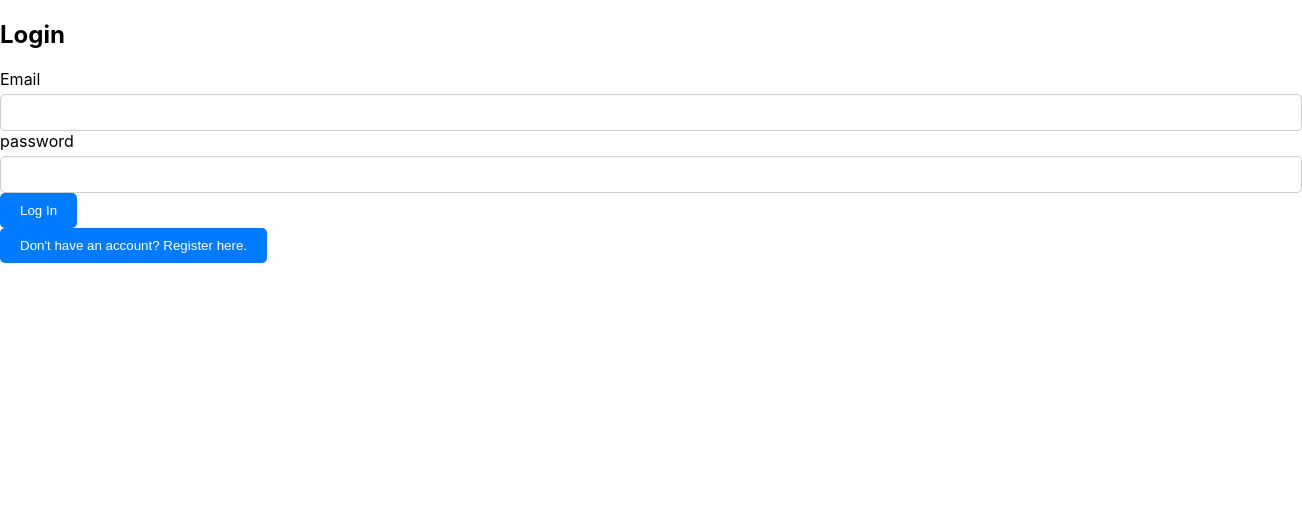
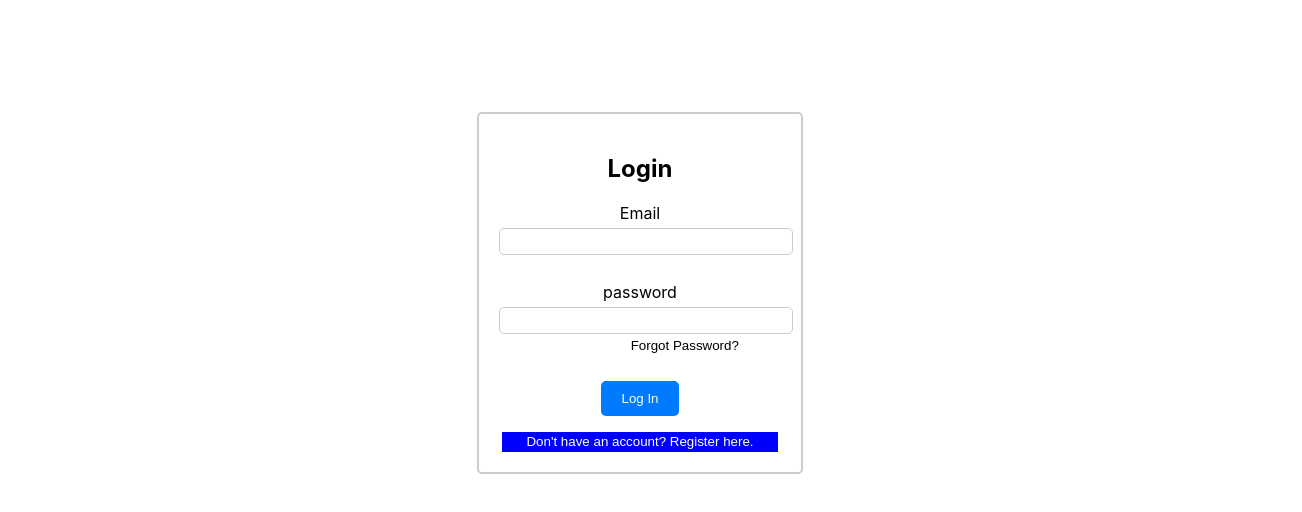
Before and after one commit to NidhiMehendale/Mail-box-Client, a React (Create React App) app: page / in a window 1280 px wide. Shown: the top 512 px of the page, 1302 px wide, since content can reach past the window. Built offline with nearby package versions, Linux system fonts and the light colour scheme.

Commit message:
Login Screen

```diff
--- a/package.json
+++ b/package.json
@@ -9,9 +9,12 @@
     "@testing-library/user-event": "^13.5.0",
     "bootstrap": "^5.3.1",
     "react": "^18.2.0",
+    "react-bootstrap": "^2.8.0",
     "react-dom": "^18.2.0",
+    "react-redux": "^8.1.2",
     "react-router-dom": "^5.3.0",
     "react-scripts": "5.0.1",
+    "redux": "^4.2.1",
     "web-vitals": "^2.1.4"
   },
   "scripts": {
--- a/src/App.js
+++ b/src/App.js
@@ -2,10 +2,11 @@ import React, { useState, Fragment } from "react";
 import Login from './components/startingPage/login';
 import Register from "./components/startingPage/Register";
 import { Route, Switch } from "react-router-dom";
-
-
+import Header from "./components/Header/Header";
+import { useSelector } from "react-redux";
 
 function App() {
+  const isLoggedIn = useSelector((state) => state.auth.isAuthenticated);
   const [currentForm, setCurrentForm] = useState('login');
 
   const toggleForm = (formName) => {
@@ -14,11 +15,18 @@ function App() {
 
   return (
     <Fragment>
+    {!isLoggedIn && (
+      <Route path="/login">
+      { currentForm === "login" ? <Login onFormSwitch={toggleForm} /> : <Register onFormSwitch={toggleForm} />}
+      </Route>
+    )}
       <Switch>
         <Route path="/" exact>
-
        { currentForm === "login" ? <Login onFormSwitch={toggleForm} /> : <Register onFormSwitch={toggleForm} />}
         </Route>
+        <Route path="/header">
+        <Header />
+      </Route>
         <Route path="/resetpassword" exact>
 
         </Route>
--- /dev/null
+++ b/src/components/Header/Header.js
@@ -0,0 +1,50 @@
+import React from "react";
+import { Container, Nav, Navbar } from "react-bootstrap";
+import { useDispatch, useSelector } from "react-redux";
+import { authActions } from "../store/authnetication";
+import { Link } from "react-router-dom";
+
+function Header() {
+  const dispatch = useDispatch();
+
+  const isLoggedIn = useSelector((state) => state.auth.isAuthenticated);
+
+  const logoutHandler = () => {
+    dispatch(authActions.logout());
+  };
+
+  return (
+    <Navbar>
+      <Container>
+        <Navbar.Brand
+          style={{
+            fontFamily: "sans-serif",
+            fontSize: "2rem",
+          }}
+        >
+          <h1
+          style={{textAlign:'center'}}
+          >
+            Mail Client Box
+          </h1>
+
+
+        <Nav className="me-auto m-6">
+
+          {!isLoggedIn && (
+            <Link
+              to="login"
+              className="text-light text-decoration-none m-2"
+              onClick={logoutHandler}
+            >
+              Logout
+            </Link>
+          )}
+        </Nav>
+        </Navbar.Brand>
+      </Container>
+    </Navbar>
+  );
+}
+
+export default Header;
--- a/src/components/startingPage/login.js
+++ b/src/components/startingPage/login.js
@@ -1,13 +1,16 @@
 import React, { useRef } from "react";
-import './login.module.css';
-//import { useHistory } from "react-router-dom";
-
+import classes  from './login.module.css';
+import { useHistory } from "react-router-dom";
+import { useDispatch } from "react-redux";
+import { authActions } from "../store/authnetication";
 
 const Login = (props) => {
 
-   // const history = useHistory();
+   const history = useHistory();
     const emailInputRef = useRef();
     const passwordInputRef = useRef();
+
+    const dispatch = useDispatch();
 
     const handleSubmit = (e) => {
         e.preventDefault();
@@ -43,9 +46,9 @@ const Login = (props) => {
             });
           }
         }).then(data => {
-             // authCtx.login(data.idToken);
              console.log("getdata", data);
-             // history.replace(replace);
+             dispatch(authActions.login({ token: data.idToken, email: data.email }))
+              history.replace('/header');
              window.location.reload();
 
         })
@@ -55,17 +58,26 @@ const Login = (props) => {
     };
 
     return (
-        <div className="auth-form-container">
+        <section className={classes['auth-form-container']}>
             <h2>Login</h2>
-            <form className="login-form" onSubmit={handleSubmit}>
+            <form onSubmit={handleSubmit}>
+            <div className={classes.control}>
                 <label htmlFor="email">Email</label>
                 <input  type="email"  id="email" ref={emailInputRef} required />
+            </div>
+            <div className={classes.control}>
                 <label htmlFor="password">password</label>
                 <input type="password" id="password"  ref={passwordInputRef} required/>
-                <button type="submit">Log In</button>
+                <button className={classes.forgotBtn}>Forgot Password?</button>
+            </div>
+
+                <div >
+
+                <button className={classes['auth-form-btn']}  type="submit">Log In</button>
+                </div>
             </form>
-            <button className="link-btn" onClick={() => props.onFormSwitch('register')}>Don't have an account? Register here.</button>
-        </div>
+            <button className={classes.toogle} onClick={() => props.onFormSwitch('register')}>Don't have an account? Register here.</button>
+        </section>
     )
 }
 
--- a/src/components/startingPage/login.module.css
+++ b/src/components/startingPage/login.module.css
@@ -1,25 +1,22 @@
 .auth-form-container {
-  max-width: 50%;
-  margin: 0 auto;
+  margin: 7rem auto;
+  width: 22%;
   padding: 20px;
   border: 2px solid #ccc;
   border-radius: 5px;
   text-align: center;
 }
 
-h2 {
+.auth-form-container h2 {
   margin-bottom: 20px;
 }
 
-.login-form {
-  text-align: left;
+.control {
+  margin-bottom: 27px;
 }
 
-.form-group {
-  margin-bottom: 20px;
-}
 
-label {
+.auth-form-container label {
   display: block;
   margin-bottom: 5px;
 }
@@ -27,12 +24,12 @@ label {
 input[type="email"],
 input[type="password"] {
   width: 100%;
-  padding: 10px;
+  padding: 5px;
   border: 1px solid #ccc;
   border-radius: 5px;
 }
 
-button {
+.auth-form-btn {
   background-color: #007bff;
   color: #fff;
   padding: 10px 20px;
@@ -41,16 +38,27 @@ button {
   cursor: pointer;
 }
 
-button:hover {
+.auth-form-container button:hover {
   background-color: #0056b3;
 }
 
-.link-btn {
-  color: #007bff;
-  text-decoration: underline;
-  cursor: pointer;
+.forgotBtn {
+  background-color: transparent;
+  color: black;
+  border: none;
+  margin-left: 5.6rem;
 }
 
-.link-btn:hover {
-  color: #0056b3;
+.toogle{
+  margin-top: 1rem;
+  background-color: blue;
+  color: white;
+  border: none;
+  padding: 0.15rem 1.5rem;
 }
+
+.toggle:hover {
+  background-color: transparent;
+  color:black
+
+}
--- /dev/null
+++ b/src/components/store/authnetication.js
@@ -0,0 +1,35 @@
+import { createSlice } from "@reduxjs/toolkit";
+
+
+const initialAuthState = {
+    token : localStorage.getItem('token'),
+    isAuthenticated : localStorage.getItem('isAuthenicated') === 'true',
+    userEmail : localStorage.getItem('email')
+}
+
+const authSlice = createSlice({
+    name : 'auth',
+    initialState : initialAuthState,
+    reducers : {
+        login(state, action) {
+            state.token = action.payload.token
+            state.userEmail = action.payload.email
+            state.isAuthenticated = true
+            localStorage.setItem('token', action.payload.token)
+            localStorage.setItem('email', action.payload.email)
+            localStorage.setItem('isAuthenticated', true)
+        },
+        logout(state) {
+            state.isAuthenticated = false
+            state.token = null
+            localStorage.removeItem('token')
+            localStorage.removeItem('email')
+            localStorage.removeItem('isAuthenticated', false)
+        }
+    }
+})
+
+
+export const authActions = authSlice.actions
+const authReducer = authSlice.reducer;
+export default authReducer;
--- /dev/null
+++ b/src/components/store/index.js
@@ -0,0 +1,8 @@
+import { configureStore } from "@reduxjs/toolkit";
+import authReducer from './authnetication';
+
+const store=configureStore({
+    reducer:{auth:authReducer}
+})
+
+export default store;
--- a/src/index.js
+++ b/src/index.js
@@ -4,11 +4,15 @@ import './index.css';
 import App from './App';
 import reportWebVitals from './reportWebVitals';
 import { BrowserRouter } from 'react-router-dom';
+ import { Provider } from 'react-redux';
+ import store from './components/store/index';
 
 const root = ReactDOM.createRoot(document.getElementById('root'));
 root.render(
 <BrowserRouter>
+<Provider store={store}>
     <App />
+</Provider>
     </BrowserRouter>
 );
 
```
Also changed, not shown: 1 other file (tests, documents, lock files or other folders).
